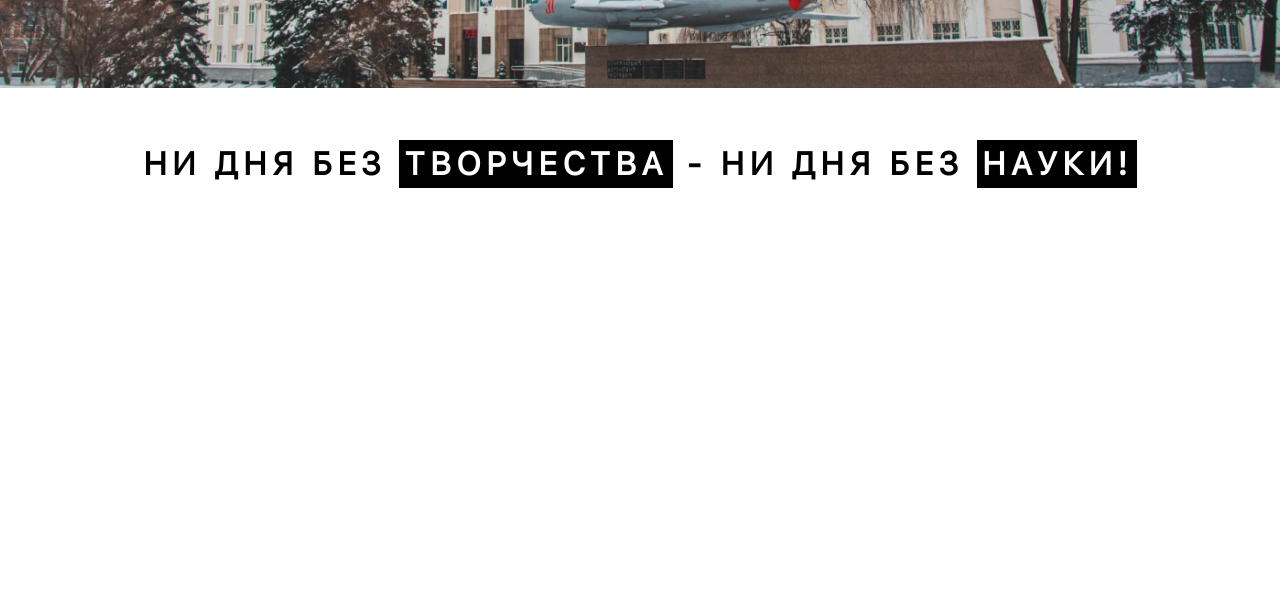
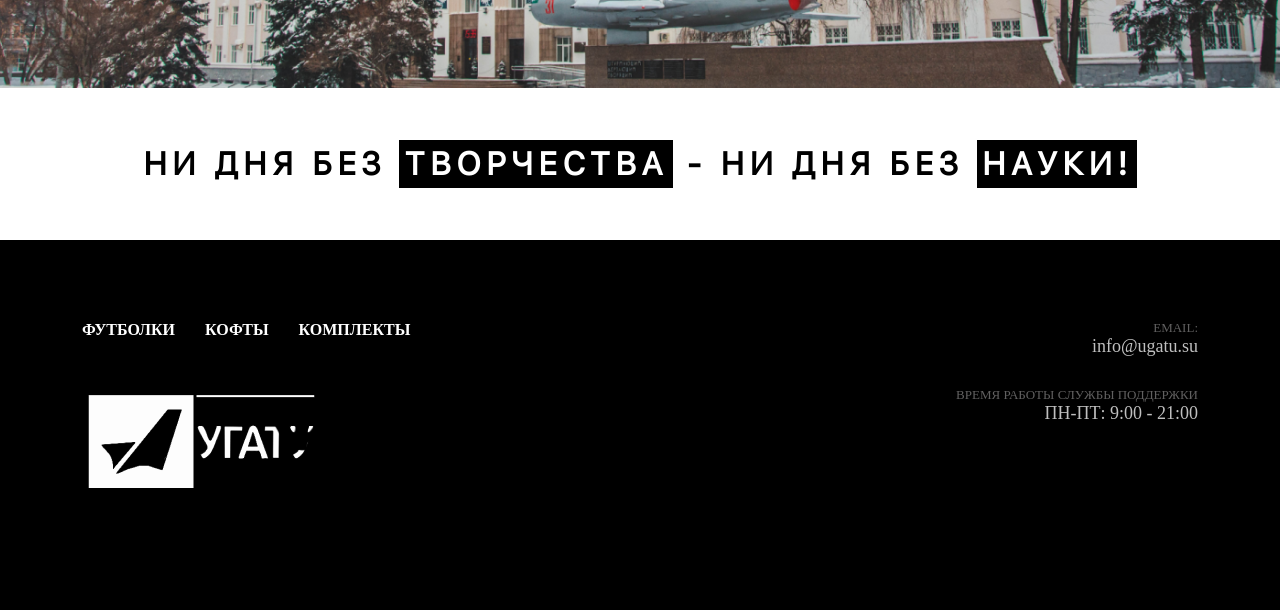
Before and after one commit to tashbash59/UgatyShop, a Django app: page / in a window 1280 px wide. Shown: the part 560-1170 px from the top of the page. Before the commit the page ends 748 px from the top, so only its background shows below. Run offline with Django 3.2, Linux system fonts and the light colour scheme.

Commit message:
незначительные изменения

```diff
--- a/main/static/css/MainPageStyle.css
+++ b/main/static/css/MainPageStyle.css
@@ -218,42 +218,51 @@
   .header .nav-item {
     margin-bottom: 0px;
   }
+
   .header .menu__link {
     font-size: 24px;
     font-family: "SF UI Text Bold";
   }
+
   .header .menu__list li {
     padding: 0px 15px;
   }
+
   .header:hover {
     -webkit-transition: all 0.3s ease 0s;
     transition: all 0.3s ease 0s;
     background-color: #fff;
   }
+
   .header:hover .header__first {
     -webkit-transition: all 0.3s ease 0s;
     transition: all 0.3s ease 0s;
     border-bottom: 2px solid #000;
   }
+
   .header:hover .menu__link {
     -webkit-transition: all 0.3s ease 0s;
     transition: all 0.3s ease 0s;
     color: #000;
   }
+
   .header:hover .menu__link:hover {
     text-decoration: underline;
   }
+
   .header:hover .header__logo {
     -webkit-transition: all 0.3s ease 0s;
     transition: all 0.3s ease 0s;
     background-image: url("../img/DarkLogo.png");
   }
+
   .header:hover .navbar-dark .navbar-toggler {
     -webkit-transition: all 0.3s ease 0s;
     transition: all 0.3s ease 0s;
     color: #000;
     border-color: #000;
   }
+
   .header:hover .navbar-dark .navbar-toggler-icon {
     -webkit-transition: all 0.3s ease 0s;
     transition: all 0.3s ease 0s;
@@ -313,9 +322,7 @@
   margin-bottom: 15px;
 }
 
-html {
-  overflow: hidden;
-}
+html {}
 
 .ibg {
   background-position: center;
@@ -532,3 +539,131 @@ body {
   line-height: 42px;
   color: #000000;
 }
+
+@media(max-width: 800px){
+  .footer__links{
+    display: flex;
+    text-align: center;
+  }
+  .footer__VkCircle{
+    text-align: center;
+  }
+}
+.footer {
+  background-color: #000;
+  height: 100%;
+  padding: 40px 0;
+}
+
+.footer__text {
+  margin-top: 40px;
+}
+
+.footer__text a {
+  text-decoration: none;
+  color: #fff;
+}
+
+.footer__text ul {
+  margin-left: 0;
+  padding-left: 0;
+}
+
+.footer__words {
+  font-family: 'SF UI Text';
+  font-style: normal;
+  font-weight: 700;
+  font-size: 16px;
+  line-height: 19px;
+  display: flex;
+  align-items: center;
+  text-align: center;
+  text-transform: uppercase;
+  color: #FFFFFF;
+}
+
+.footer__words li {
+  list-style: none;
+}
+
+.d-flex {}
+
+.footer__word {
+  margin-right: 30px;
+}
+
+.footer__link {}
+
+.footer__links {
+  display: flex;
+  align-items: center;
+}
+
+.footer__LogoLink {}
+
+.footer__logo {}
+
+@media (min-width: 1000px) {
+  .footer__VkCircle {
+    margin-left: 100px;
+  }
+}
+
+.footer__VkCircle {
+  margin-top: -40px;
+  background: #C4C4C4;
+  width: 81px;
+  height: 81px;
+  border-radius: 50%;
+  margin-right: 30px;
+}
+
+.footer__vk {
+  width: 60px;
+  height: 60px;
+}
+
+.footer__InstaCircle {
+  margin-top: -40px;
+  background: #C4C4C4;
+  width: 81px;
+  height: 81px;
+  border-radius: 50%;
+}
+
+.footer__insta {
+  width: 60px;
+  height: 60px;
+}
+
+.footer_mail {
+  margin: 40px 0 30px 0;
+}
+
+.footerinfo {}
+
+
+.footerinfo__title {
+  font-family: 'SF UI Text';
+  font-style: normal;
+  font-weight: 400;
+  font-size: 13px;
+  line-height: 16px;
+  /* identical to box height */
+
+  text-transform: uppercase;
+
+  color: #616060;
+
+}
+
+.footerinfo__subtitle {
+  font-family: 'SF UI Text';
+  font-style: normal;
+  font-weight: 400;
+  font-size: 18px;
+  line-height: 21px;
+  color: #BFBFBF;
+}
+
+.footer_sup {}
--- a/main/templates/main/Bag.html
+++ b/main/templates/main/Bag.html
@@ -103,8 +103,7 @@
                                             </div>
                                         </div>
                                         <div class="col-8">
-                                            <div class="product__title"><a href="{% url 'about' item.products.id %}">{{
-                                                    item.products.name }}</a></div>
+                                            <div class="product__title"><a href="{% url 'about' item.products.id %}">{{item.products.name }}</a></div>
                                             <div class="product__size">
                                                 <div class="product__sizeText">размер</div>
                                                 {{ item.size }}
@@ -119,9 +118,9 @@
                                                 <span>{{ item.products.price }}</span> рублей
                                             </div>
                                         </div>
+                                        <button class="Delete_btn" type="submit">удалить</button>
                                     </div>
                                 </div>
-                                <button type="submit">удалить</button>
                             </div>
                         </form>
                         {% endfor %}
--- a/main/templates/main/MainPage.html
+++ b/main/templates/main/MainPage.html
@@ -10,6 +10,7 @@
     <link href="https://cdn.jsdelivr.net/npm/bootstrap@5.1.3/dist/css/bootstrap.min.css" rel="stylesheet"
         integrity="sha384-1BmE4kWBq78iYhFldvKuhfTAU6auU8tT94WrHftjDbrCEXSU1oBoqyl2QvZ6jIW3" crossorigin="anonymous">
     <link rel="stylesheet" href="{% static 'css/MainPageStyle.css' %}">
+    <link rel="stylesheet" href="{% static 'css/header.css' %}">
     <link rel="shortcut icon" href="{% static 'img/favicon.ico' %}">
 </head>
 
@@ -113,8 +114,8 @@
                 </div>
             </div>
         </div>
-        <div class="modal fade" id="exampleModalToggle2" aria-hidden="true"
-                aria-labelledby="exampleModalToggleLabel2" tabindex="-1">
+        <div class="modal fade" id="exampleModalToggle2" aria-hidden="true" aria-labelledby="exampleModalToggleLabel2"
+            tabindex="-1">
             <div class="modal-dialog modal-dialog-centered">
                 <div class="modal-content">
                     <div class="modal-header">
@@ -171,6 +172,53 @@
             </div>
         </div>
 
+        <footer class="footer">
+            <div class="container">
+                <div class="row">
+                    <div class="col-lg-6 col-sm-12">
+                        <div class="footer__text">
+                            <ul class="footer__words d-flex">
+                                <li class="footer__word"><a href="{% url 't_shirt' %}" class="footer__link">Футболки</a>
+                                </li>
+                                <li class="footer__word"><a href="{% url 'hoody' %}" class="footer__link">Кофты</a></li>
+                                <li class="footer__word"><a href="{% url 'other' %}" class="footer__link">Комплекты</a>
+                                </li>
+                            </ul>
+                        </div>
+                        <div class="footer__links row">
+                            <div class="col-lg-4 col-sm-12">
+                                <a href="{% url 'main' %}" class="footer__LogoLink"><img
+                                        src="{% static 'img/WhiteLogo.png' %}" alt="" class="footer__logo"></a>
+                            </div>
+                            <div
+                                class=" col-lg-8 col-sm-12">
+                                <div class="footer_VkCircle">
+                                    <a href="" class="footer__VkLink">
+                                        <img src="{% static 'img/VK.png' %}" alt="" class="footer__vk">
+                                    </a>
+                                </div>
+                                <div class="footer_InstaCircle">
+                                    <a href="" class="footer__InstaLink">
+                                        <img src="{% static 'img/Insta.png' %}" alt="" class="footer__insta">
+                                    </a>
+                                </div>
+                            </div>
+
+                        </div>
+                    </div>
+                    <div class="col-lg-6 col-sm-12">
+                        <div class="footer_mail footerinfo text-end">
+                            <div class="footerinfo__title">EMAIL:</div>
+                            <div class="footerinfo__subtitle">info@ugatu.su</div>
+                        </div>
+                        <div class="footer_sup footerinfo text-end">
+                            <div class="footerinfo__title">время работы службы поддержки</div>
+                            <div class="footerinfo__subtitle">ПН-ПТ: 9:00 - 21:00</div>
+                        </div>
+                    </div>
+                </div>
+            </div>
+        </footer>
     </main>
 
     <script src="https://cdn.jsdelivr.net/npm/bootstrap@5.1.3/dist/js/bootstrap.bundle.min.js"
```
Also changed, not shown: main/static/css/BagStyle.css (+22 -0 lines), main/static/img/Icon_Insta.svg (added), main/static/img/Icon_VK.svg (added), main/static/img/Insta.png (added), main/static/img/VK.png (added), main/static/img/instagram_f_icon-icons.com_65485.png (added), 1 other file. Lines whose indentation alone changed are shown as unchanged.
